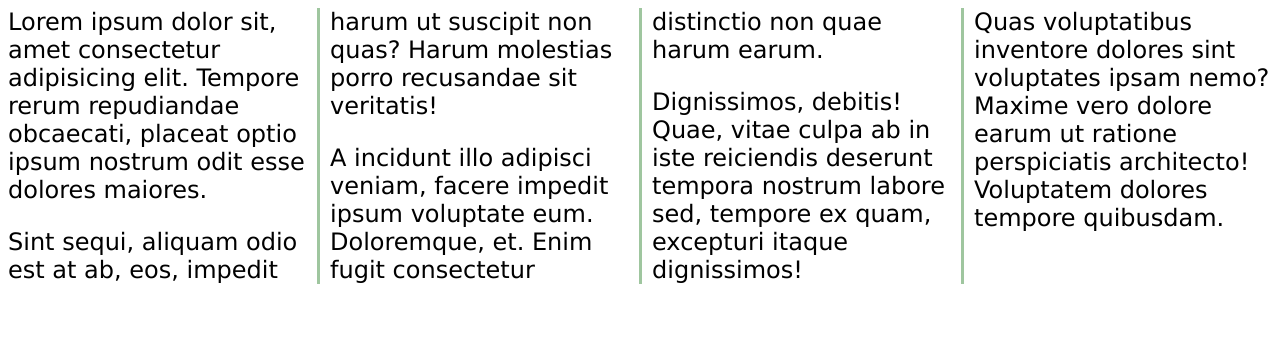
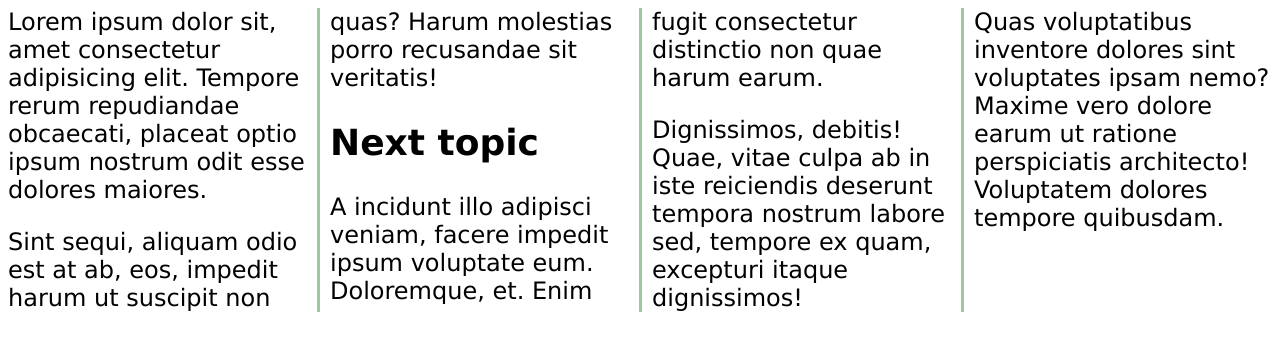
Before and after one commit to Wakinki/css_course, a plain HTML site: page 12_lesson/index.html in a window 1280 px wide. Drawn offline with Linux system fonts and the light colour scheme.

Commit message:
Added a header

```diff
--- a/12_lesson/index.html
+++ b/12_lesson/index.html
@@ -19,6 +19,7 @@
         Sint sequi, aliquam odio est at ab, eos, impedit harum ut suscipit non
         quas? Harum molestias porro recusandae sit veritatis!
       </p>
+      <h2>Next topic</h2>
       <p>
         A incidunt illo adipisci veniam, facere impedit ipsum voluptate eum.
         Doloremque, et. Enim fugit consectetur distinctio non quae harum earum.
```
